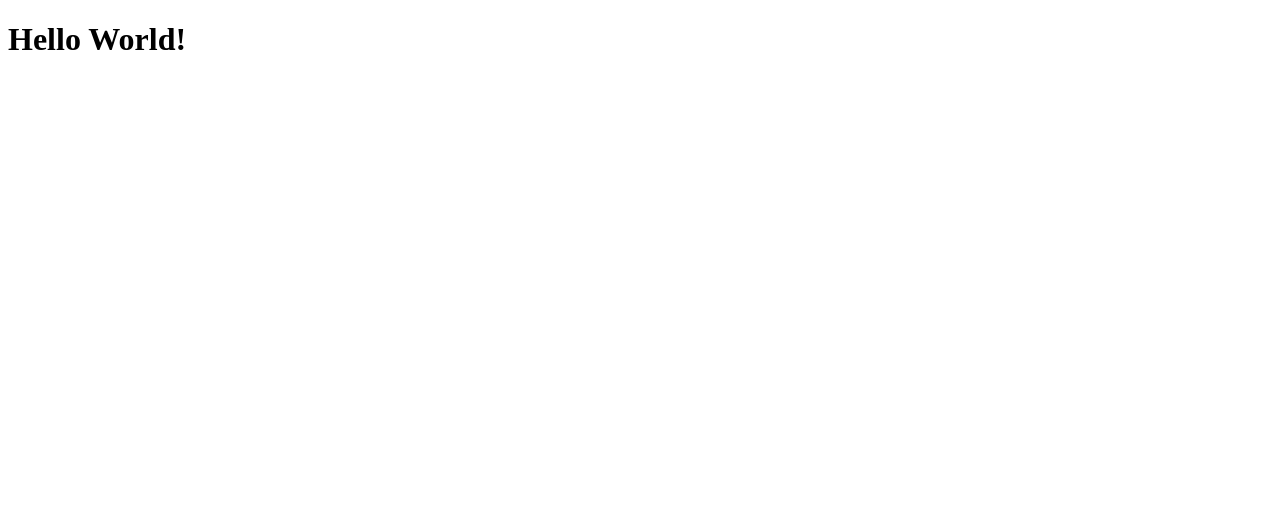
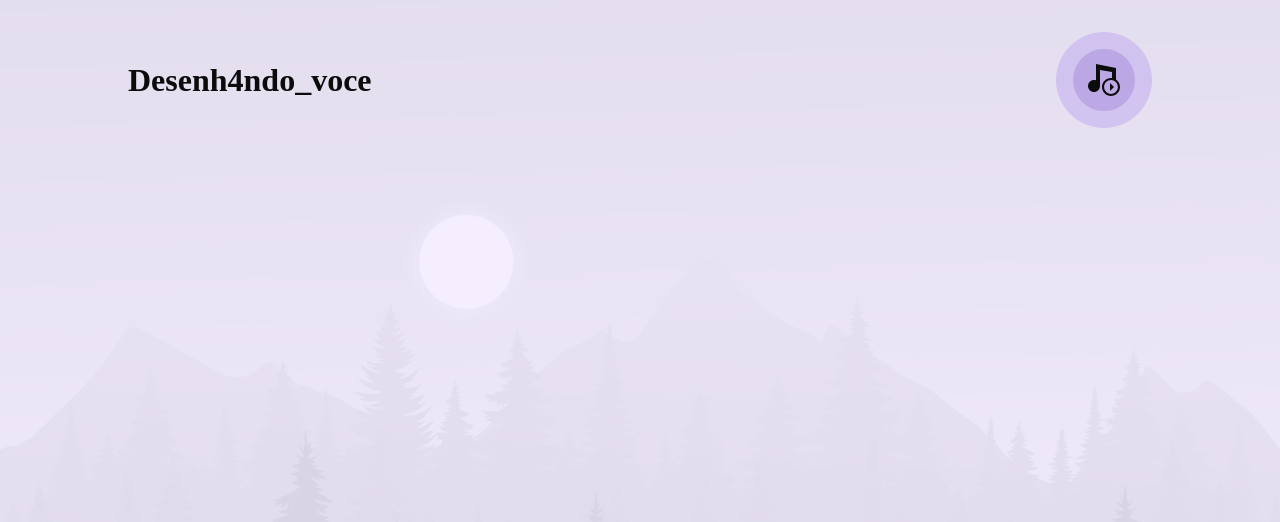
Before and after one commit to leoleodev/desenh4ndo_voce, a React (Vite) app: page / in a window 1280 px wide. Shown: the top 522 px of the page. Built offline with nearby package versions, Linux system fonts and the light colour scheme.

Commit message:
HeaderBar completed

```diff
--- /dev/null
+++ b/src/components/HeaderBar.tsx
@@ -0,0 +1,22 @@
+
+import Style from '../styles/modules/HeaderBar.module.css'
+import iconMusical from '../images/icons/musicPlay.svg'
+
+export function HeaderBar(){
+    return(
+
+        <div className={Style.HeaderBarContainer}>
+            {/* <img src="" alt="Logo marca Desenh4ndo Voce" /> */}
+
+            <h1>Desenh4ndo_voce</h1>
+
+            <button className={Style.buttonMusical}>
+                <div>
+                    <img src={iconMusical} alt="Button musical" />
+                </div>
+            </button>
+
+        </div>
+
+    );
+}
--- a/src/pages/App.tsx
+++ b/src/pages/App.tsx
@@ -1,9 +1,32 @@
+import { HeaderBar } from "../components/HeaderBar"
 
 function App() {
 
   return (
 
-    <h1>Hello World!</h1>
+    <div>
+
+      <header>
+
+        <div className="widthContainer">
+          <HeaderBar />
+        </div>
+
+      </header>
+
+      <main>
+
+        <div className="widthContainer"></div>
+
+      </main>
+
+      <footer>
+
+        <div className="widthContainer"></div>
+
+      </footer>
+
+    </div>
 
   )
 }
--- a/src/styles/global.css
+++ b/src/styles/global.css
@@ -0,0 +1,66 @@
+
+*{
+    margin: 0;
+    padding: 0;
+    box-sizing: border-box;
+}
+
+:root{
+    --purpleBackground: #F3EDFF;
+    --purpleShade1: #DDCDFF;
+    --purpleShade2: #C4AEF1;
+    --purpleButton: #7F43FE;
+    --purpleDark: #5200FD;
+    --pinkLight: #FFDAEC;
+    --yellowLight: #FFFBDA;
+    --greenLight: #DAFFDE;
+    --pinkStrong: #FE43CA;
+    --yellowStrong: #EFFE43;
+    --greenStrong: #43FE61;
+    --textSecondary: #929292;
+}
+
+body{
+    display: flex;
+    flex-direction: column;
+    align-items: center;
+    justify-content: center;
+
+    background: var(--purpleBackground);
+}
+
+header{
+    width: 100vw;
+    height: 100vh;
+
+    display: flex;
+    justify-content: center;
+
+    padding: 2rem 0;
+
+    position: relative;
+}
+
+header::before{
+    content: "";
+    width: 100%;
+    height: 100%;
+    position: absolute;
+    top: 0;
+    background-image: url(../images/subBackgrounds/subBackground1.webp);
+    background-repeat: no-repeat;
+    background-size: cover;
+    background-position: center center;
+    filter: saturate(0);
+    z-index: 1;
+    opacity: 0.1;
+}
+
+.widthContainer{
+    width: 80%;
+
+    display: flex;
+    flex-direction: column;
+    align-items: center;
+    justify-content: space-between;
+}
--- /dev/null
+++ b/src/styles/modules/HeaderBar.module.css
@@ -0,0 +1,36 @@
+
+.HeaderBarContainer{
+    width: 100%;
+
+    display: flex;
+    align-items: center;
+    justify-content: space-between;
+
+}
+
+.buttonMusical{
+    width: 6rem;
+    height: 6rem;
+    border: none;
+    border-radius: 50%;
+    background: var(--purpleShade1);
+
+    display: flex;
+    justify-content: center;
+    align-items: center;
+}
+
+.buttonMusical > div{
+    width: 65%;
+    height: 65%;
+    border-radius: 50%;
+    background: var(--purpleShade2);
+
+    display: flex;
+    justify-content: center;
+    align-items: center;
+}
+
+.buttonMusical > div img{
+    max-width: 100%;
+}
--- a/src/styles/responsiveness.css
+++ b/src/styles/responsiveness.css
@@ -0,0 +1,15 @@
+
+@media(max-width: 1080px){
+
+    html{
+        font-size: 93.75%;
+    }
+
+}
+@media(max-width: 720px){
+
+    html{
+        font-size: 87.5%;
+    }
+
+}
```
Also changed, not shown: src/components/HeaderMain.tsx (added), src/images/subBackgrounds/subBackground3.svg (added).
